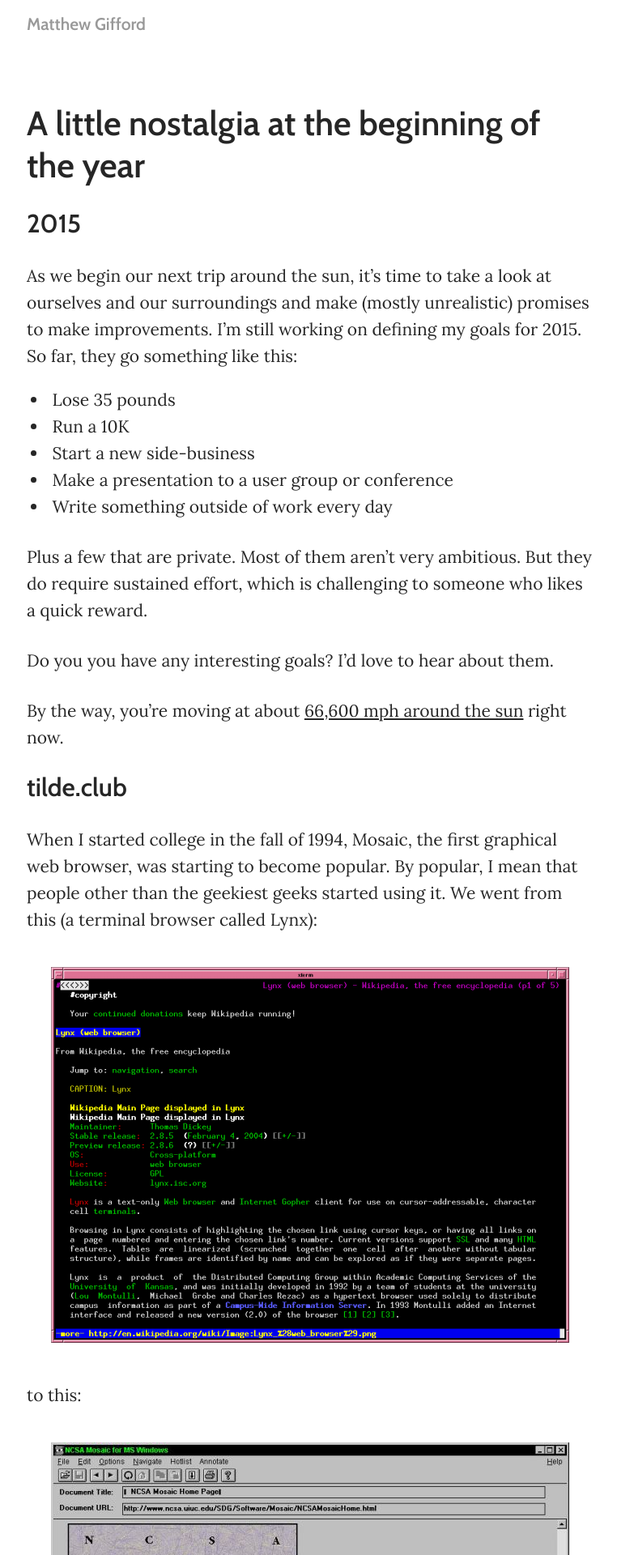
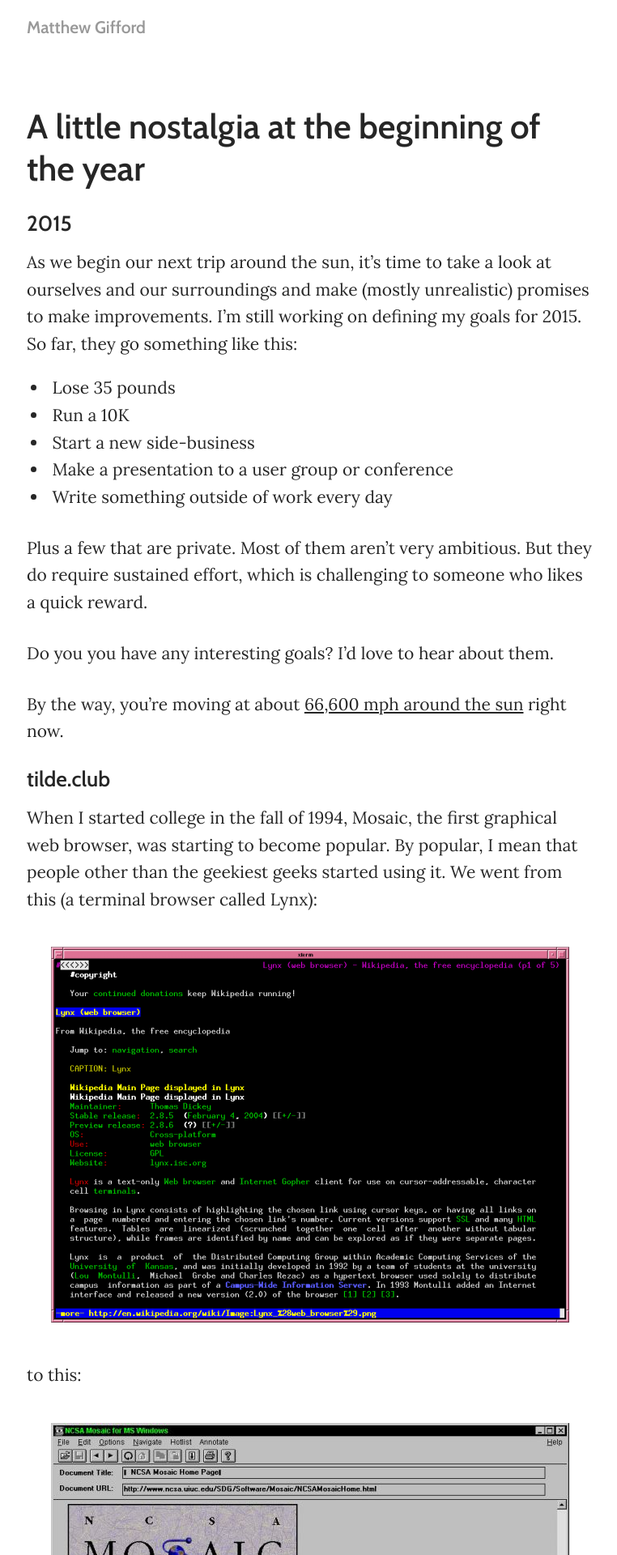
Before and after one commit to mattg/matthewgifford.com, a Jekyll site: the page built from _posts/2015-03-01-a-little-nostalgia-at-the-beginning-of-the-year.md, in a window 1280 px wide. Shown: the top 1920 px of the page at 81% size, without its empty margins (257-1019 px from the left). Built offline with Jekyll 4.4.1, drawn with Linux system fonts in a browser that asks for light colours; some of the changed text lies outside the part shown.

Commit message:
Made style and navigation improvements

```diff
--- a/_includes/header.html
+++ b/_includes/header.html
@@ -16,7 +16,7 @@
     -->
     <meta charset="utf-8">
     <meta name="viewport" content="width=device-width">
-    <title>{% if page.title != '' %}{{ page.title }} | {% endif %}{{ site.title }}</title>
+    <title>{% if page.title != '' %}{{ page.title }} – {% endif %}{{ site.title }}</title>
     {% if page.summary %}
       <meta name="description" content="{{ page.summary | strip }}">
     {% endif %}
--- a/_layouts/home.html
+++ b/_layouts/home.html
@@ -1,5 +1,7 @@
 {% include header.html %}
 
-{{ content | strip }}
+<div class="main">
+  {{ content | strip }}
+</div>
 
 {% include footer.html %}
--- a/_layouts/page.html
+++ b/_layouts/page.html
@@ -4,8 +4,10 @@
   <h2><a href="/">Matthew Gifford</a></h2>
 </header>
 
-<h1>{{ page.title }}</h1>
+<div class="main">
+  <h1>{{ page.title }}</h1>
 
-{{ content | strip }}
+  {{ content | strip }}
+</div>
 
 {% include footer.html %}
--- a/_layouts/post.html
+++ b/_layouts/post.html
@@ -4,16 +4,23 @@
   <h2><a href="/">Matthew Gifford</a></h2>
 </header>
 
-{{ content | strip }}
+<div class="main">
+  {{ content | strip }}
 
-<h3>{{ page.date | date: '%B %d, %Y' }}</h3>
+  <div class="published-date">{{ page.date | date: '%B %e, %Y' }}</div>
 
-{% if page.previous.url %}
-  <p>Previous post: <a href="{{ page.previous.url }}">{{page.previous.title}}</a></p>
-{% endif %}
+  <div class="fleuron">❁</div>
 
-{% if page.next.url %}
-  <p>Next post: <a href="{{ page.next.url }}">{{page.next.title}}</a></p>
-{% endif %}
+  <p>Have something to say? <a href="mailto:hello@matthewgifford.com?subject=Feedback: {{ page.title }}">Email me</a>.</p>
+
+  {% if page.next.url %}
+    <p>Next post: <a href="{{ page.next.url }}">{{page.next.title}}</a></p>
+  {% endif %}
+
+  {% if page.previous.url %}
+    <p>Previous post: <a href="{{ page.previous.url }}">{{page.previous.title}}</a></p>
+  {% endif %}
+
+</div>
 
 {% include footer.html %}
--- a/css/main.scss
+++ b/css/main.scss
@@ -4,10 +4,14 @@
 body {
   color: hsl(0, 0, 15%);
   font-family: Lora, serif;
-  font-size: 21px;
+  font-size: 18px;
   margin: 0;
   padding: 0;
   text-rendering: optimizelegibility;
+
+  @media (min-width: 800px) {
+    font-size: 21px;
+  }
 }
 
 h1,
@@ -35,6 +39,10 @@ iframe {
   max-width: 740px;
   padding: 0 20px;
   width: 100%;
+}
+
+.main {
+  margin: 0 0 4em;
 }
 
 figure {
@@ -123,6 +131,15 @@ h1 {
 }
 
 h2 {
+  font-size: 1.25em;
+  margin-bottom: .5em;
+  margin-top: 1em;
+
+  & + p,
+  & + blockquote {
+    margin-top: .7em;
+  }
+
   &.kicker {
     color: hsl(0, 0, 60%);
     font-size: 1em;
@@ -140,14 +157,14 @@ h3 {
 }
 
 p {
-  line-height: 33px;
+  line-height: 1.6em;
   margin-bottom: 0;
-  margin-top: 29px;
+  margin-top: 1.4em;
   overflow-wrap: break-word;
 }
 
 li {
-  line-height: 33px;
+  line-height: 1.6em;
   margin-left: 1.25em;
   padding-left: .25em;
 }
@@ -169,6 +186,21 @@ hr {
 }
 
 blockquote {
+  font-size: .85em;
   font-style: italic;
+  line-height: 1.6em;
   padding: 0 2em;
 }
+
+.published-date {
+  color: hsl(0, 0, 60%);
+  font-family: Cabin, sans-serif;
+  font-size: .7em;
+  margin: 2em 0 1em;
+  text-align: center;
+}
+
+.fleuron {
+  margin: 1em 0;
+  text-align: center;
+}
```
Also changed, not shown: 1 other file.
